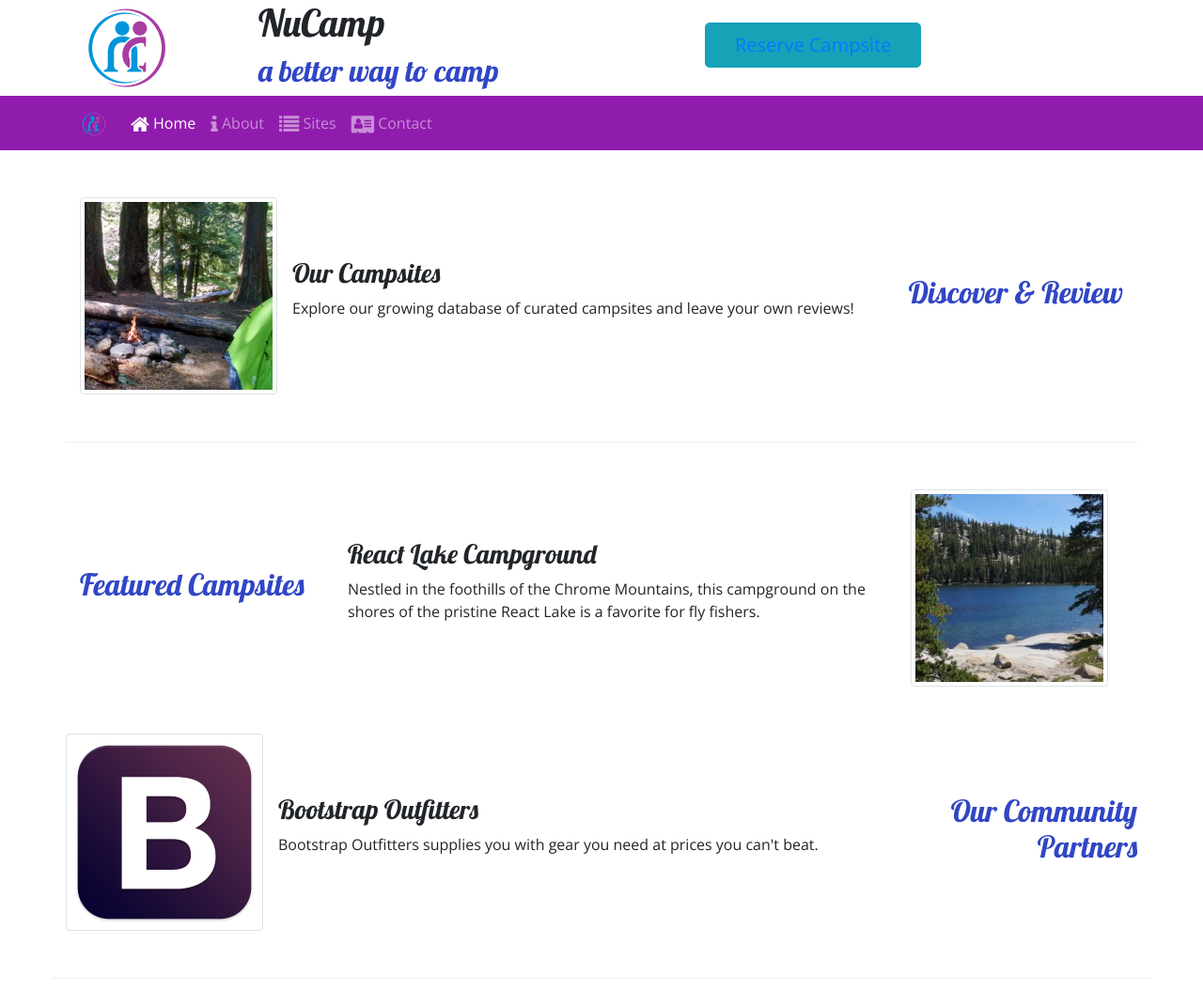
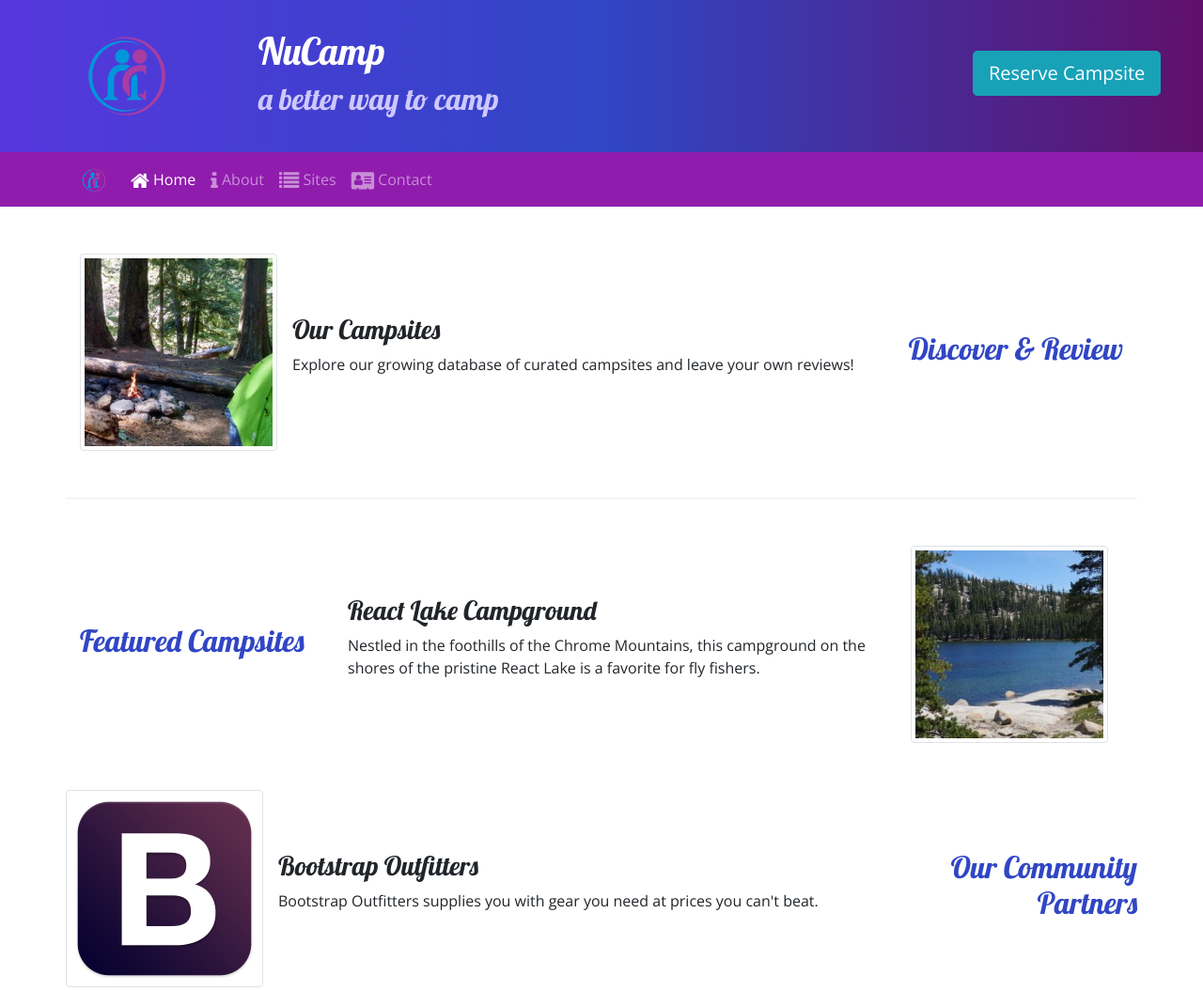
Before and after one commit to leosaban/Nucampsite, a website: page index.html in a window 1280 px wide. Shown: the top 1054 px of the page at 94% size. Drawn offline with nearby package versions, Linux system fonts and the light colour scheme.

Commit message:
finished week 2 workshop

```diff
--- a/css/styles.css
+++ b/css/styles.css
@@ -6,6 +6,7 @@ h1, h2, h3 {
 }
 h2 {
     color: blue;
+
 }
 h2 {
     color: #3046c5;
@@ -17,7 +18,7 @@ header h2 {
     background-image: linear-gradient(#cec8ff, white);
     padding: 20px 0;
 }
-.jumbotron {
+.jumbotron-fluid {
     margin: 0;
     padding: 30px;
     background-image: linear-gradient(to right, #5637dd, #3046c5, #60106b);
--- a/index.html
+++ b/index.html
@@ -39,13 +39,11 @@
           </div>
           <div class="col">
             <h1>NuCamp</h1>
-            <h2>a better way to camp</h2>
+            <h2 style="color: #cec8ff;">a better way to camp</h2>
           </div>
-          <div class="col my-4">
-            <button type="button" class="btn btn-info btn-lg">
-              <span class="col-md-4 col-xl-2 col-xs"><a href="#reserveForm">Reserve Campsite</a></span>
-            </button>
-          </div>
+            <div class="col-md-4 col-xl-2 mt-4">
+              <a href="#reserveForm" class="text-nowrap"><button class="btn btn-info btn-lg">Reserve Campsite</button></a>
+            </div>
       </div>
       </div>
     </div>
```
